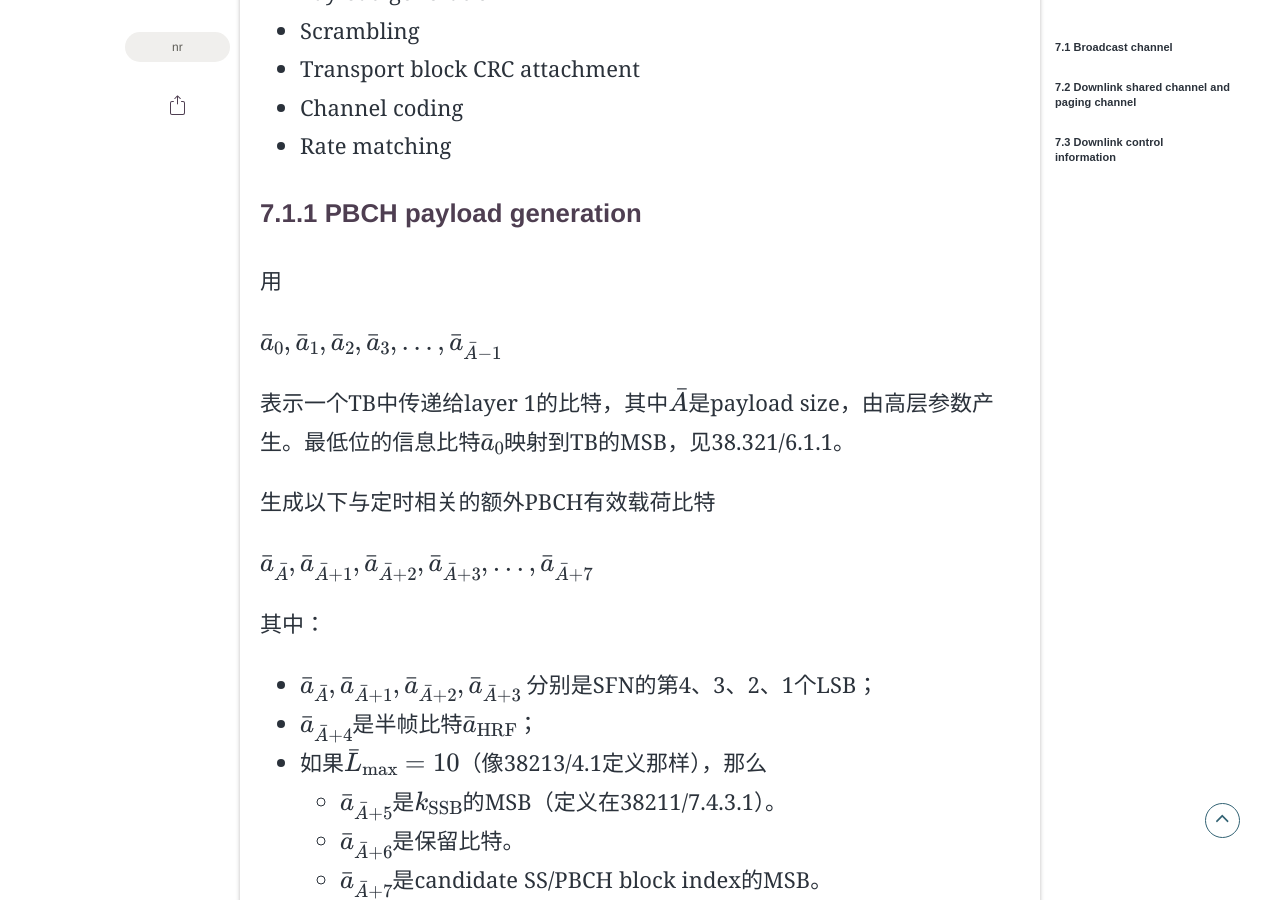
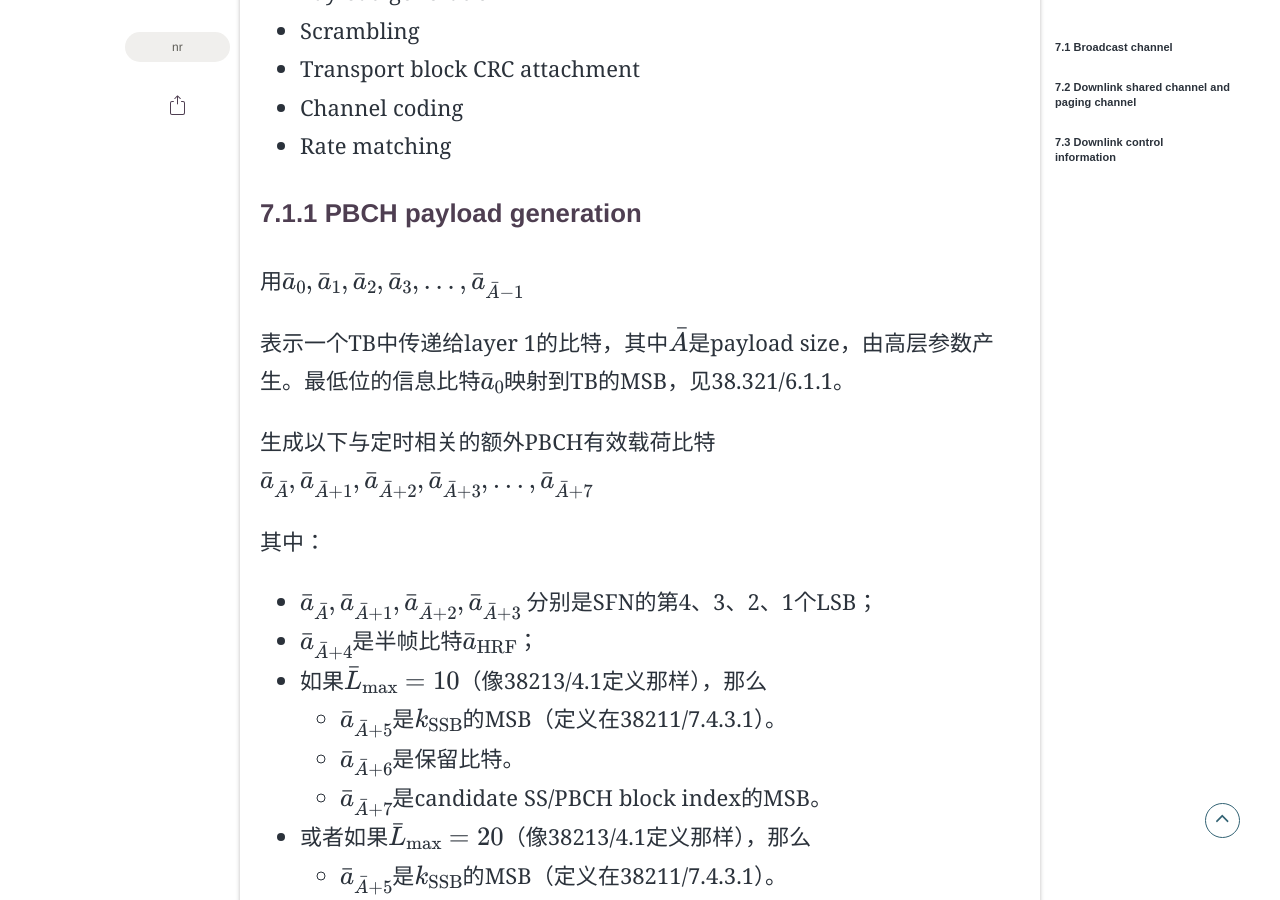
Before and after one commit to Monkey-D-Dragon/Monkey-D-Dragon.github.io, a Jekyll site: the page built from _posts/2023-04-30-38212-h40.md, in a window 1280 px wide and 900 px high, scrolled down 1060 px. Built offline with Jekyll 4.4.1, drawn with Linux system fonts in a browser that asks for light colours; some web fonts are replaced; formulas are drawn with MathJax 3.

Commit message:
Update 2023-04-30-38212-h40.md

```diff
--- a/_posts/2023-04-30-38212-h40.md
+++ b/_posts/2023-04-30-38212-h40.md
@@ -38,19 +38,11 @@ toc: yes # leave empty or erase for no TOC
 
 ### 7.1.1 PBCH payload generation
 
-用
+用$\bar{a}_ 0, \bar{a}_ 1, \bar{a}_ 2, \bar{a}_ 3, \ldots, \bar{a}_ {\bar{A}-1}$
 
-\$$
-\bar{a}_0, \bar{a}_1, \bar{a}_2, \bar{a}_3, \ldots, \bar{a}_{\bar{A}-1}
-$$
+表示一个TB中传递给layer 1的比特，其中$\bar{A}$是payload size，由高层参数产生。最低位的信息比特$\bar{a}_ 0$映射到TB的MSB，见38.321/6.1.1。
 
-表示一个TB中传递给layer 1的比特，其中$\bar{A}$是payload size，由高层参数产生。最低位的信息比特$\bar{a}_0$映射到TB的MSB，见38.321/6.1.1。
-
-生成以下与定时相关的额外PBCH有效载荷比特
-
-\$$
-\bar{a}_{\bar{A}}, \bar{a}_{\bar{A}+1}, \bar{a}_{\bar{A}+2}, \bar{a}_{\bar{A}+3}, \ldots, \bar{a}_{\bar{A}+7}
-$$
+生成以下与定时相关的额外PBCH有效载荷比特$\bar{a}_ {\bar{A}}, \bar{a}_ {\bar{A}+1}, \bar{a}_ {\bar{A}+2}, \bar{a}_ {\bar{A}+3}, \ldots, \bar{a}_ {\bar{A}+7}$
 
 其中：
 
```
